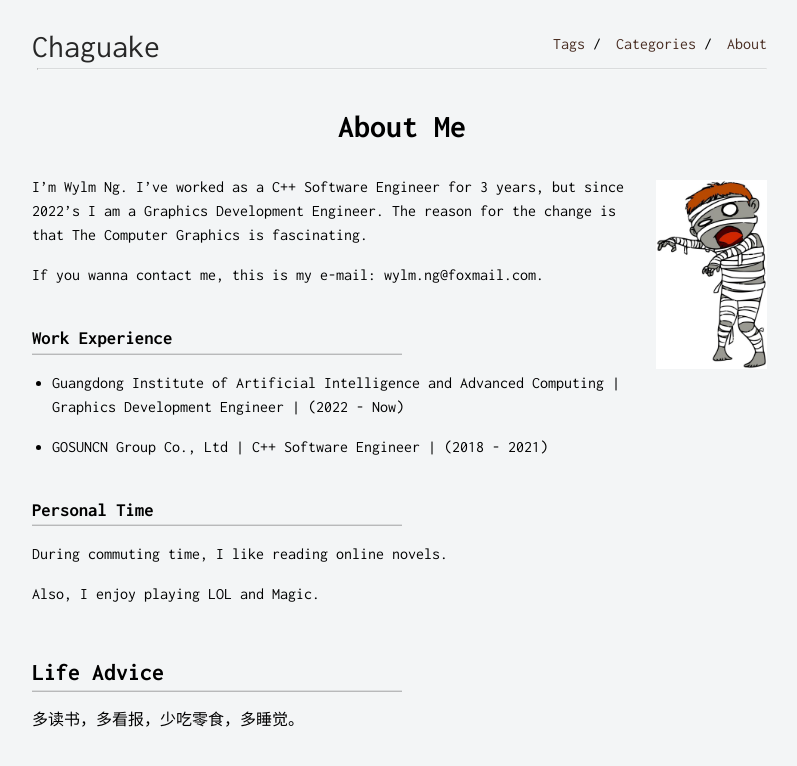
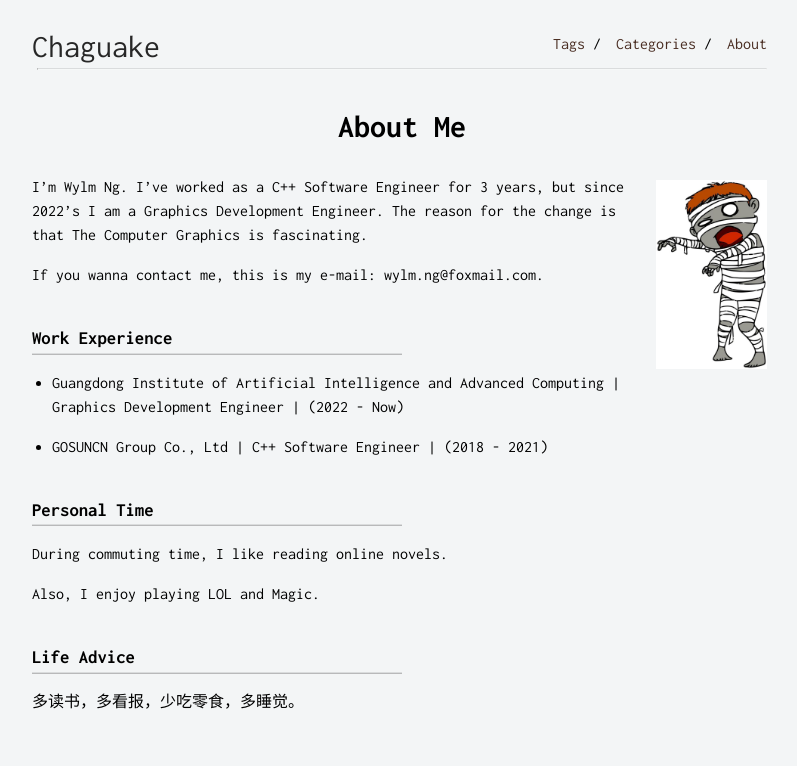
Before and after one commit to chaguake/chaguake.github.io, a Jekyll site: the page built from about.md, in a window 1280 px wide. Shown: the top 766 px of the page, without its empty margins (238-1035 px from the left). Built offline with Jekyll 4.4.1, drawn with Linux system fonts in a browser that asks for light colours.

```diff
--- a/about.md
+++ b/about.md
@@ -21,6 +21,6 @@ During commuting time, I like reading online novels.
 
 Also, I enjoy playing LOL and Magic.
 
-## Life Advice
+### Life Advice
 
 多读书，多看报，少吃零食，多睡觉。
```
